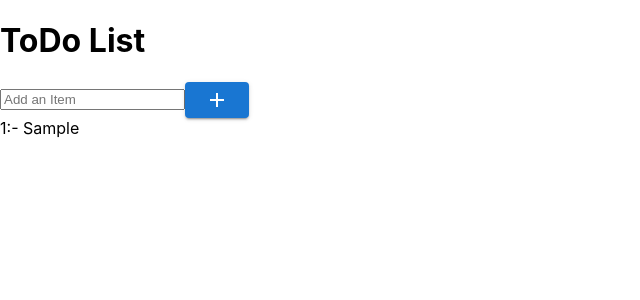
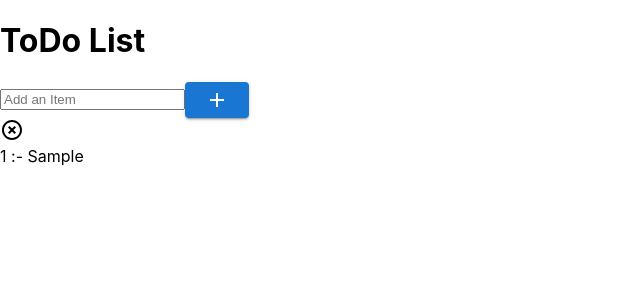
Before and after one commit to sanjeebsomu/TODO-App-with-Material-UI, a React (Create React App) app in the folder todo/: page / in a window 1280 px wide. Both pictures are taken after typing "Sample" into the empty fields and a click on the button 217 px from the left and 99 px from the top of the page. Shown: the top 300 px of the page, without its empty margins (0-640 px from the left). Built offline with nearby package versions, Linux system fonts and the light colour scheme.

Commit message:
Removing uncessery console logs and codes, comments added and create a separate component for Todo list

```diff
--- a/todo/src/App.js
+++ b/todo/src/App.js
@@ -2,48 +2,47 @@ import React, { useState } from "react";
 import "./App.css";
 import Button from "@mui/material/Button";
 import AddIcon from "@mui/icons-material/Add";
+import TodoList from "./components/TodoList";
 
 function App() {
   const [newTodo, setNewTodo] = useState("");
   const [todo, setTodo] = useState([]);
 
-  const handleInput = (e) =>{
-    console.log('handle input');
-    let {value} = e.target;     //destructering
+  const handleInput = (e) => {
+    let { value } = e.target; //destructering
     setNewTodo(value);
-  }
+  };
   const handleSubmit = (e) => {
-    e.preventDefault();
-    setNewTodo("");
-    setTodo((oldTodo)=>{
-      return [...oldTodo, newTodo]
-    })
-    console.log('submitted');
-  }
+    e.preventDefault(); //Prevent default behaviour of a form
+    setNewTodo(""); //clearing input field after submitting
+    setTodo((oldTodo) => {
+      return [...oldTodo, newTodo]; //if we do not use spread operator here then it will show only 2 todo list, one is old one and another new.
+    });
+  };
   return (
-    <div className="mainDiv">
-      <div className="centerDiv">
+    <div>
+      <div>
         <h1>ToDo List</h1>
         <form action="" onSubmit={handleSubmit}>
-        <input type="text" name="todo" onChange={handleInput} value={newTodo}  id="todo" placeholder="Add an Item" />
+          <input
+            type="text"
+            name="todo"
+            onChange={handleInput}
+            value={newTodo}
+            id="todo"
+            placeholder="Add an Item"
+          />
 
-        <Button
-          variant="contained"
-          type="submit"
-          onClick={() => {
-            console.log("Clicked");
-          }}
-        >
-          <AddIcon />
-        </Button>
+          <Button
+            variant="contained"
+            type="submit"   //have to add type submit so it will work correctly when we enter to submit
+          >
+            <AddIcon />
+          </Button>
         </form>
-          {
-            todo.map((todoItems, index)=>{
-              return (
-                  <li key={index} style={{listStyle: 'none'}} >{index+1}{':- '}{todoItems}</li>
-              );
-            })
-          }
+        {todo.map((todoItems, index) => {
+          return <TodoList todos={todoItems} id={index} key={index} />
+        })}
       </div>
     </div>
   );
--- /dev/null
+++ b/todo/src/components/TodoList.jsx
@@ -0,0 +1,17 @@
+import React from "react";
+import HighlightOffIcon from '@mui/icons-material/HighlightOff';
+
+const TodoList = ({todos, id}) => {
+  return (
+    <>
+        <HighlightOffIcon />
+        <li style={{ listStyle: "none" }}>
+          {id + 1} {/* this is for starting index number from 1 */}
+          {":- "}
+          {todos}
+        </li>
+    </>
+  );
+};
+
+export default TodoList;
```
